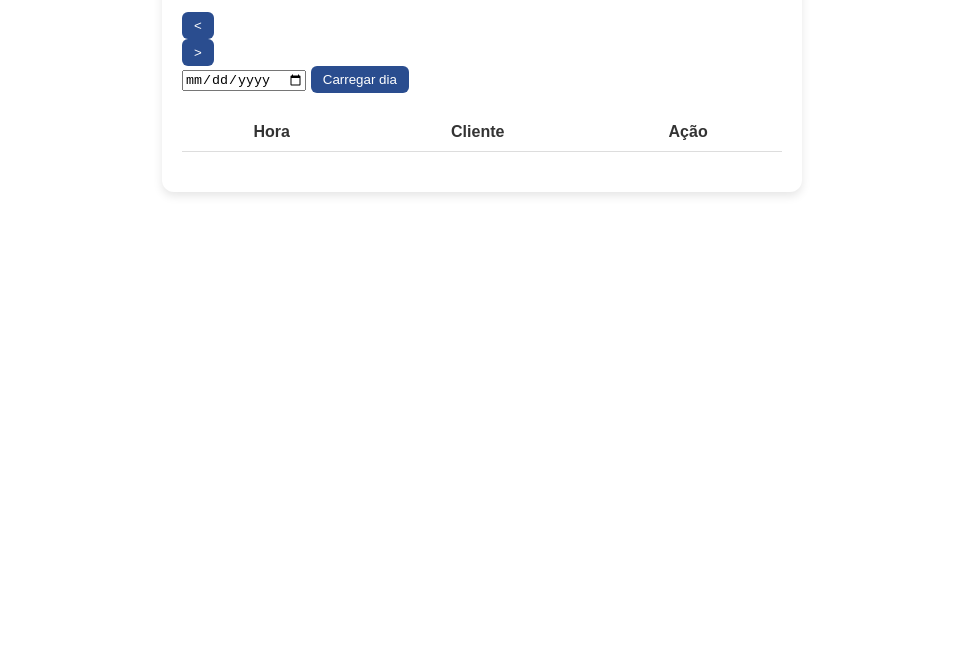
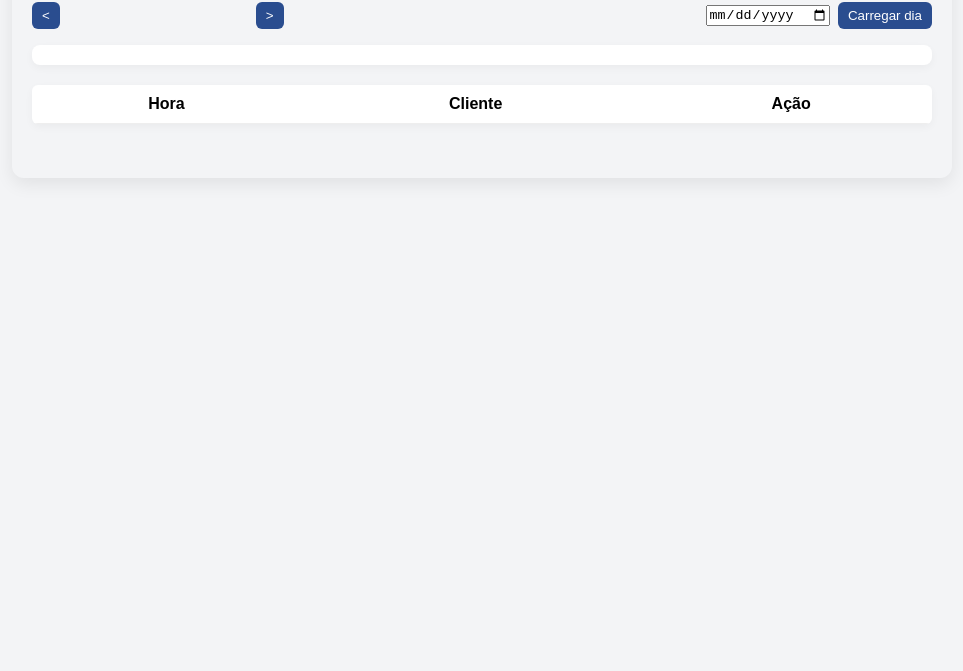
Before and after one commit to erasmojunior/Calendario, a website: page public/index.html in a window 1280 px wide. Shown: the part 129-800 px from the top of the page, without its empty margins (158-1121 px from the left). Drawn offline with Linux system fonts and the light colour scheme.

Commit message:
style.css

```diff
--- a/public/style.css
+++ b/public/style.css
@@ -1,53 +1,93 @@
+:root {
+  --primary: #2a4d8f;
+  --accent: #f6c85f;
+  --bg: #fff;
+  --muted: #888;
+}
+
 body {
   font-family: Arial, sans-serif;
+  max-width: 900px;
+  margin: 30px auto;
+  padding: 20px;
   background: #f3f4f6;
-  color: #333;
-  max-width: 600px;
-  margin: 40px auto;
-  padding: 20px;
   border-radius: 12px;
-  background-color: white;
-  box-shadow: 0 4px 10px rgba(0,0,0,0.1);
+  box-shadow: 0 6px 18px rgba(0,0,0,0.08);
 }
 
-h1 {
-  text-align: center;
-  color: #2a4d8f;
+h1 { text-align:center; color:var(--primary); }
+.top { display:flex; justify-content:space-between; align-items:center; gap:10px; margin-bottom:16px; flex-wrap:wrap; }
+
+.month-control { display:flex; align-items:center; gap:8px; }
+.month-control button { padding:6px 10px; border-radius:6px; border:none; background:var(--primary); color:white; cursor:pointer; }
+#monthLabel { font-weight:600; min-width:180px; text-align:center; }
+
+.actions { display:flex; gap:8px; align-items:center; }
+
+#calendar {
+  display:grid;
+  grid-template-columns: repeat(7, 1fr);
+  gap:6px;
+  background:#fff;
+  padding:10px;
+  border-radius:8px;
+  margin-bottom:16px;
+  box-shadow: 0 3px 8px rgba(0,0,0,0.04);
 }
 
-.controls {
-  display: flex;
-  justify-content: center;
-  gap: 10px;
-  margin-bottom: 20px;
+.dayName {
+  font-weight:700;
+  text-align:center;
+  padding:6px 4px;
+  color:var(--muted);
+  font-size:14px;
 }
 
-table {
-  width: 100%;
-  border-collapse: collapse;
+.dayCell {
+  min-height:84px;
+  border-radius:8px;
+  padding:8px;
+  background:#fbfcfd;
+  display:flex;
+  flex-direction:column;
+  justify-content:space-between;
+  cursor:pointer;
+  border:1px solid transparent;
 }
 
-th, td {
-  padding: 10px;
-  border-bottom: 1px solid #ddd;
-  text-align: center;
+.dayCell:hover { box-shadow: 0 4px 10px rgba(0,0,0,0.04); }
+
+.dayNumber { font-weight:700; }
+.small { font-size:12px; color:var(--muted); }
+
+.scheduled {
+  background: linear-gradient(180deg, #eaf3ff, #dff0ff);
+  border: 1px solid #bfe0ff;
+  position: relative;
+}
+.scheduled::after {
+  content: '';
+  position:absolute;
+  right:8px;
+  top:8px;
+  width:10px;
+  height:10px;
+  border-radius:50%;
+  background:var(--accent);
+  box-shadow: 0 1px 3px rgba(0,0,0,0.12);
 }
 
-button {
-  background-color: #2a4d8f;
-  color: white;
-  border: none;
-  border-radius: 6px;
-  padding: 6px 12px;
-  cursor: pointer;
+.today {
+  outline: 2px solid rgba(42,77,143,0.12);
 }
 
-button:hover {
-  background-color: #1c3463;
+/* Agenda table */
+table { width:100%; border-collapse: collapse; background: #fff; border-radius:6px; overflow:hidden; box-shadow: 0 3px 8px rgba(0,0,0,0.04); }
+th, td { padding:10px; text-align:center; border-bottom:1px solid #eee; }
+button { background:var(--primary); color:#fff; border:none; padding:6px 10px; border-radius:6px; cursor:pointer; }
+#mensagem { margin-top:12px; text-align:center; font-weight:600; color:var(--primary); min-height:22px; }
+
+@media (max-width:600px){
+  .dayCell { min-height:68px; padding:6px; }
+  #monthLabel { min-width:140px; font-size:14px; }
 }
-
-#mensagem {
-  margin-top: 20px;
-  text-align: center;
-  font-weight: bold;
-}
```
